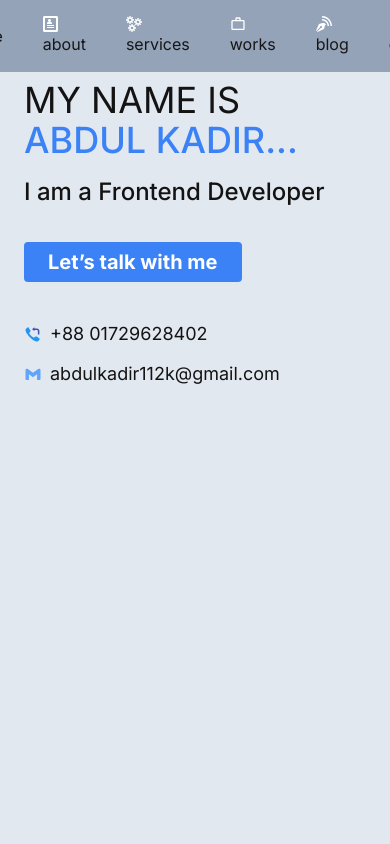
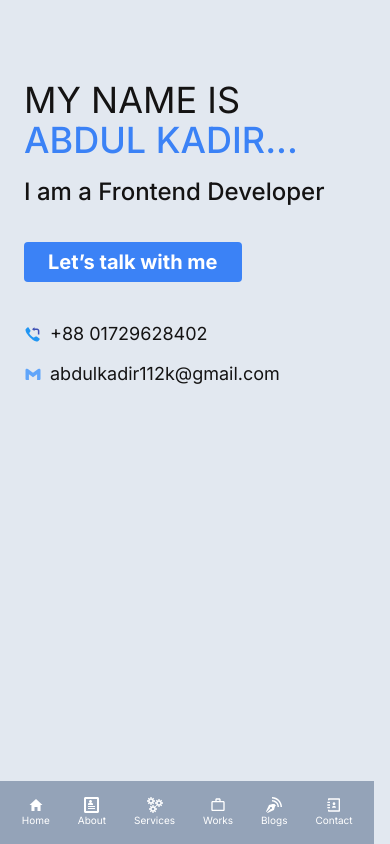
Before and after one commit to abdulKadir112/Abduk-Kadir1, a Next.js app: page / in a window 390 px wide. Built offline with nearby package versions, Linux system fonts and the light colour scheme.

Commit message:
navber updeaterd

```diff
--- a/app/components/Navbar.jsx
+++ b/app/components/Navbar.jsx
@@ -78,14 +78,14 @@ const Navbar = () => {
     <div
         className={`${
           isOpen ? "hidden" : "flex"
-        }  md:hidden justify-center gap-x-10 items-center w-full bg-slate-400 py-4 fixed top-0 z-[1100] `}
+        }  md:hidden justify-center gap-x-7 items-center w-[96%] bg-slate-400 py-4 fixed bottom-0 z-[1100] `}
       >
-        <Link href="/" className="flex items-center" ><IoMdHome className="text-white" />home</Link>
-        <Link href="about" ><ImProfile className="text-white" />about</Link>
-        <Link href="services" ><GrServices className="text-white" />services</Link>
-        <Link href="works" ><MdOutlineWorkOutline className="text-white" />works</Link>
-        <Link href="blogs" ><ImBlog className="text-white" />blog</Link>
-        <Link href="contact" ><RiContactsBook3Line className="text-white" />contact</Link>
+        <Link className="flex flex-col items-center" href="/"><IoMdHome className="text-white" /><p className="text-white text-[10px]">Home</p></Link>
+        <Link className="flex flex-col items-center" href="about" ><ImProfile className="text-white" /><p className="text-white text-[10px]">About</p></Link>
+        <Link className="flex flex-col items-center" href="services" ><GrServices className="text-white" /><p className="text-white text-[10px]">Services</p></Link>
+        <Link className="flex flex-col items-center" href="works" ><MdOutlineWorkOutline className="text-white" /><p className="text-white text-[10px]">Works</p></Link>
+        <Link className="flex flex-col items-center" href="blogs" ><ImBlog className="text-white" /><p className="text-white text-[10px]">Blogs</p></Link>
+        <Link className="flex flex-col items-center" href="contact" ><RiContactsBook3Line className="text-white" /><p className="text-white text-[10px]">Contact</p></Link>
 
       </div>
     </>
```
